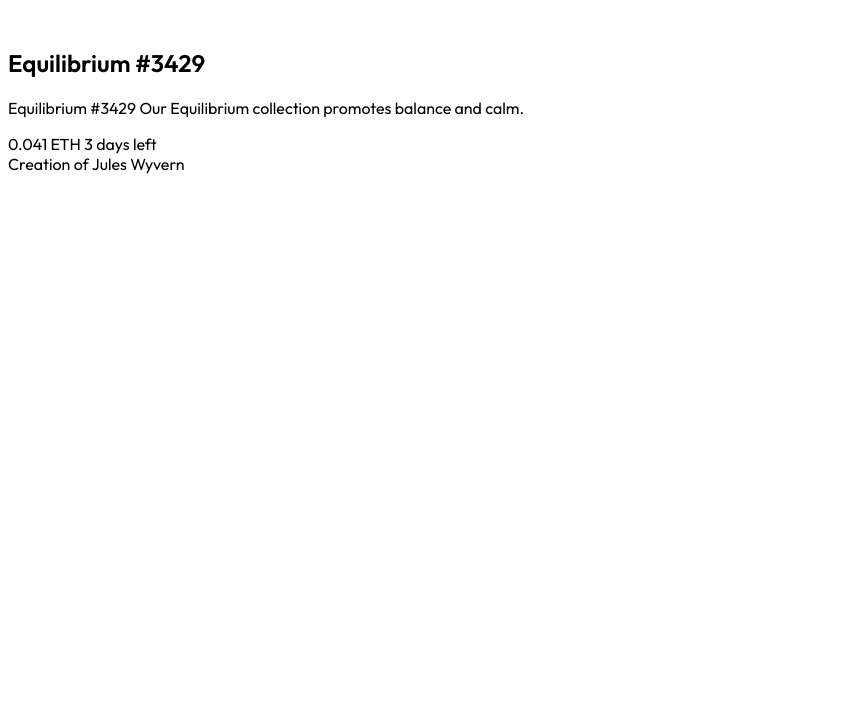
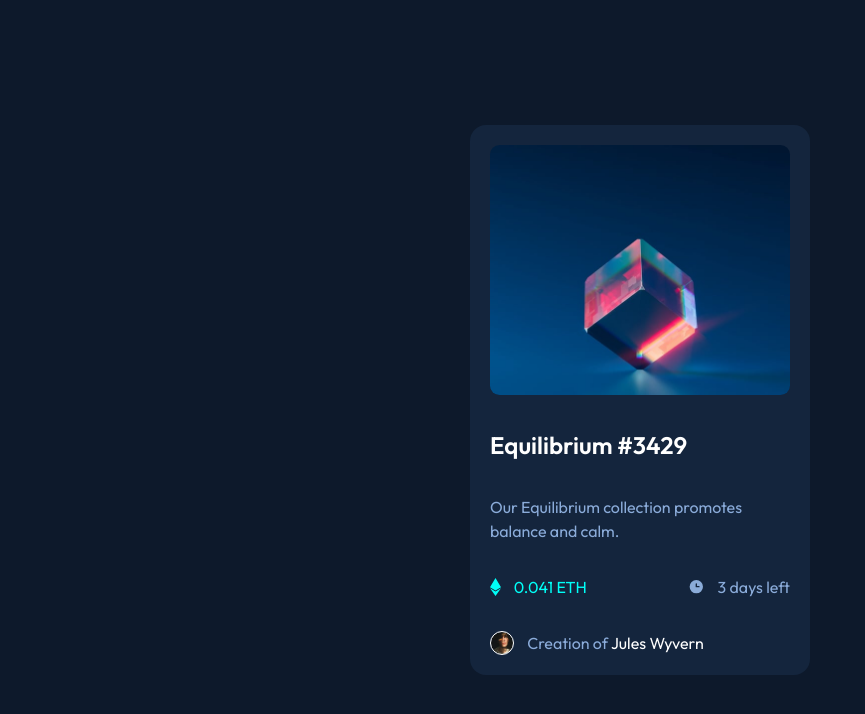
Before and after one commit to vaibhavmande/nft-preview-card-component, a website: page index.html in a window 1280 px wide. Shown: the whole page, without its empty margins (0-865 px from the left). Drawn offline with Linux system fonts and the light colour scheme.

Commit message:
Add values, icons and user info

```diff
--- a/index.html
+++ b/index.html
@@ -17,16 +17,30 @@
   </head>
   <body>
     <div class="card">
-      <div class="card-image">
-        <img src="" alt="" />
-      </div>
+      <div class="card-image"></div>
       <h2>Equilibrium #3429</h2>
       <p class="description">
-        Equilibrium #3429 Our Equilibrium collection promotes balance and calm.
+        Our Equilibrium collection promotes balance and calm.
       </p>
       <div class="meta">
-        <span class="value">0.041 ETH</span>
-        <span class="days-left">3 days left</span>
+        <span class="value">
+          <svg width="11" height="18" xmlns="http://www.w3.org/2000/svg">
+            <path
+              d="M11 10.216 5.5 18 0 10.216l5.5 3.263 5.5-3.262ZM5.5 0l5.496 9.169L5.5 12.43 0 9.17 5.5 0Z"
+              fill="#00FFF8"
+            />
+          </svg>
+          <p>0.041 ETH</p>
+        </span>
+        <span class="days-left">
+          <svg width="17" height="17" xmlns="http://www.w3.org/2000/svg">
+            <path
+              d="M8.305 2.007a6.667 6.667 0 1 0 0 13.334 6.667 6.667 0 0 0 0-13.334Zm2.667 7.334H8.305a.667.667 0 0 1-.667-.667V6.007a.667.667 0 0 1 1.334 0v2h2a.667.667 0 0 1 0 1.334Z"
+              fill="#8BACD9"
+            />
+          </svg>
+          <p>3 days left</p>
+        </span>
       </div>
       <div class="created-by">
         <div class="photo"></div>
--- a/public/scss/main.scss
+++ b/public/scss/main.scss
@@ -2,15 +2,43 @@
 @import url("https://fonts.googleapis.com/css2?family=Outfit:wght@300;400;600&display=swap");
 
 $font-family: "Outfit", sans-serif;
+$gap: 2rem;
 
 // colors
 $soft-blue: hsl(215, 51%, 70%);
 $cyan: hsl(178, 100%, 50%);
 $dark-blue: hsl(217, 54%, 11%);
+$card-bg: hsl(216, 50%, 16%);
+$white: hsl(0, 0%, 100%);
+
+// reset
+/* Remove default margin */
+body,
+h1,
+h2,
+h3,
+h4,
+p,
+li,
+figure,
+figcaption,
+blockquote,
+dl,
+dd {
+  margin: 0;
+}
 
 body {
   font-family: $font-family;
-  // background-color: $dark-blue;
+  background-color: $dark-blue;
+  min-height: 100vh;
+  text-rendering: optimizeSpeed;
+  line-height: 1.5;
+}
+
+img {
+  max-width: 100%;
+  display: block;
 }
 
 // This came by default. fix in the end
@@ -21,3 +49,83 @@ body {
 .attribution a {
   color: hsl(228, 45%, 44%);
 }
+
+// styles start from here
+body {
+  display: flex;
+  justify-content: center;
+  align-items: center;
+}
+
+.card {
+  background-color: $card-bg;
+  padding: 1.25rem;
+  width: 300px;
+  border-radius: 1rem;
+
+  display: flex;
+  flex-direction: column;
+  gap: $gap;
+
+  .card-image {
+    height: 250px;
+    background: url("../images/image-equilibrium.jpg");
+    background-size: cover;
+    border-radius: 0.6rem;
+  }
+
+  h2 {
+    color: $white;
+  }
+
+  .description {
+    color: $soft-blue;
+  }
+
+  .meta {
+    display: flex;
+    justify-content: space-between;
+
+    .value {
+      display: flex;
+      gap: 0.8rem;
+      align-items: center;
+      p {
+        color: $cyan;
+        display: inline;
+      }
+    }
+
+    .days-left {
+      display: flex;
+      gap: 0.8rem;
+      align-items: center;
+      p {
+        display: inline;
+        color: $soft-blue;
+      }
+    }
+  }
+
+  .created-by {
+    display: flex;
+    align-items: center;
+    .photo {
+      background: url("../images/image-avatar.png");
+      background-size: cover;
+      height: 1.4rem;
+      aspect-ratio: 1;
+      border: 0.1rem solid white;
+      border-radius: 50%;
+      margin-inline-end: 0.8rem;
+    }
+
+    .light {
+      color: $soft-blue;
+    }
+
+    .user-name {
+      color: $white;
+    }
+  }
+}
```
Also changed, not shown: public/css/main.css, public/images/favicon-32x32.png (renamed from images/favicon-32x32.png), public/images/icon-clock.svg (renamed from images/icon-clock.svg), public/images/icon-ethereum.svg (renamed from images/icon-ethereum.svg), public/images/icon-view.svg (renamed from images/icon-view.svg), public/images/image-avatar.png (renamed from images/image-avatar.png), public/images/image-equilibrium.jpg (renamed from images/image-equilibrium.jpg).
